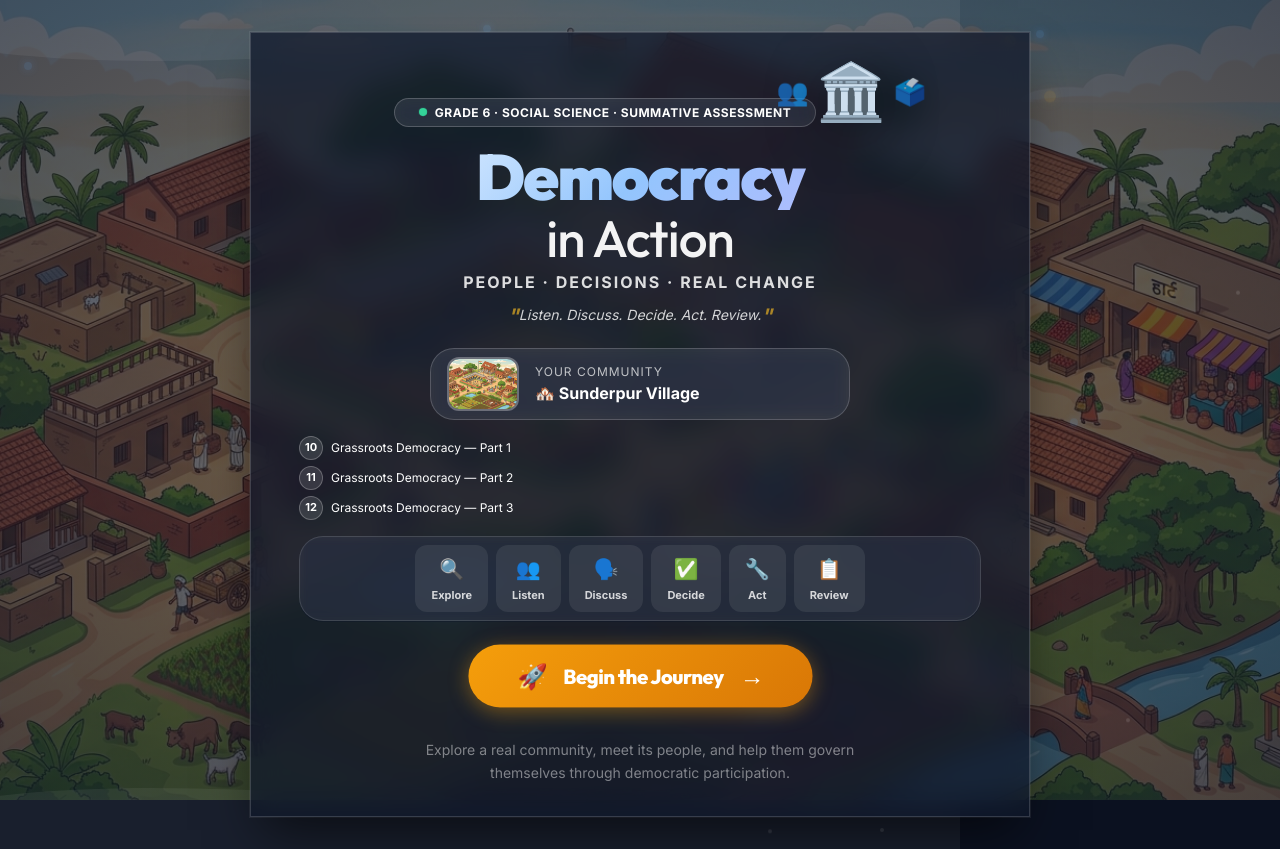
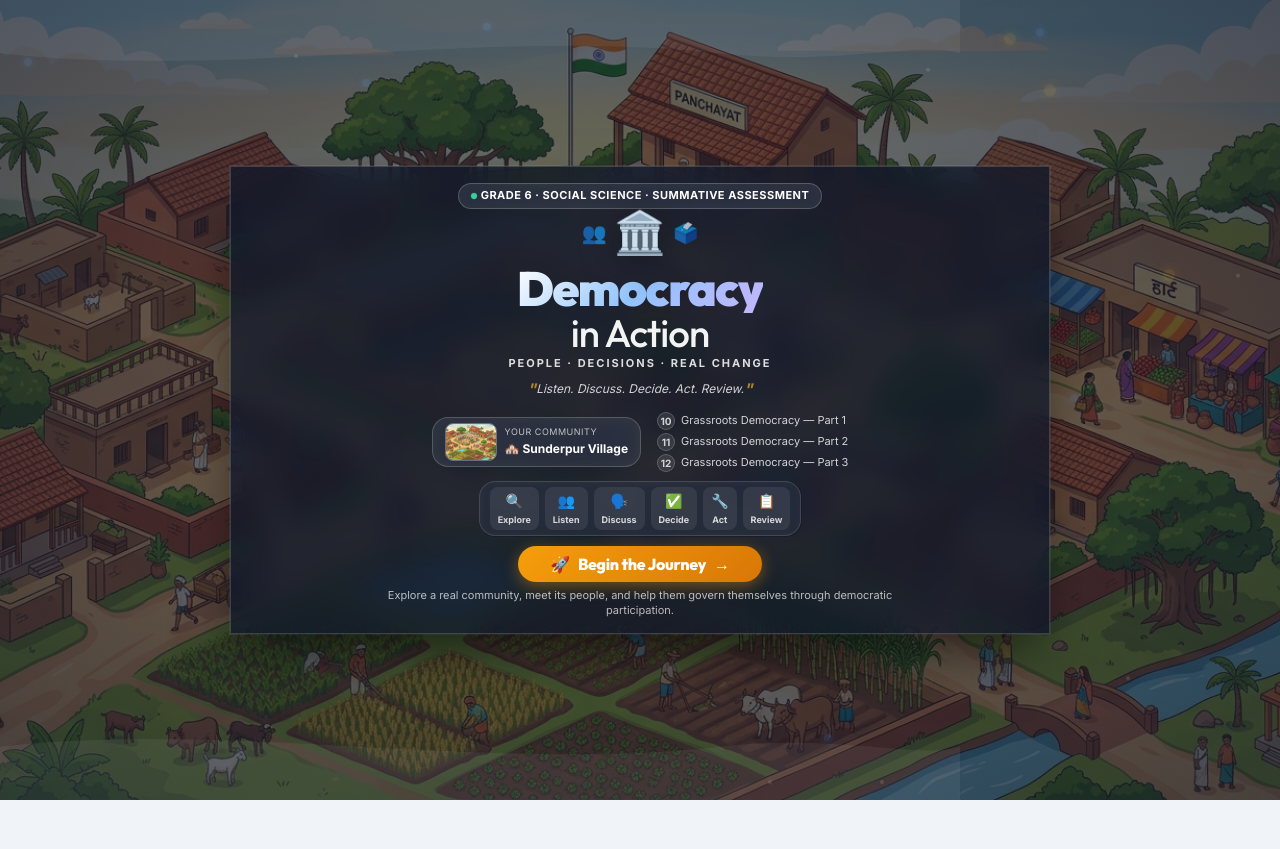
Before and after one commit to chirayumishra24/democracy-in-action, a React (Vite) app: page / in a window 1280 px wide. After the commit the page ends 800 px from the top, so only its background shows below. Built offline with nearby package versions, Linux system fonts and the light colour scheme.

Commit message:
fix(ui): 2-column zero-scroll layout for setup and intro screens

```diff
--- a/src/screens/IntroScreen/IntroScreen.css
+++ b/src/screens/IntroScreen/IntroScreen.css
@@ -1,12 +1,12 @@
 .intro-screen {
-  min-height: 100vh;
+  height: 100vh;
+  max-height: 100vh;
   display: flex;
-  align-items: flex-start;
+  align-items: center;
   justify-content: center;
   position: relative;
-  overflow-y: auto;
-  overflow-x: hidden;
-  padding: var(--space-xl) var(--space-md);
+  overflow: hidden;
+  padding: var(--space-sm) var(--space-md);
   background: #0b1120;
 }
 
@@ -94,39 +94,44 @@
   z-index: 10;
   text-align: center;
   color: white;
-  max-width: 780px;
+  max-width: 820px;
   width: 100%;
+  max-height: calc(100vh - 20px);
   margin: auto;
-  padding: var(--space-xl) var(--space-2xl);
-  background: rgba(15, 23, 42, 0.72);
+  padding: var(--space-md) var(--space-xl);
+  background: rgba(15, 23, 42, 0.76);
   backdrop-filter: blur(14px);
   -webkit-backdrop-filter: blur(14px);
   border: 1px solid rgba(255, 255, 255, 0.16);
   border-radius: var(--radius-2xl);
   box-shadow: 0 25px 50px -12px rgba(0, 0, 0, 0.6), 0 0 0 1px rgba(255, 255, 255, 0.08);
-  animation: fadeInUp 0.8s var(--ease-out);
+  animation: fadeInUp 0.4s var(--ease-out);
+  display: flex;
+  flex-direction: column;
+  align-items: center;
+  gap: 2px;
 }
 
 /* Badge */
 .intro-screen__badge {
   display: inline-flex;
   align-items: center;
-  gap: var(--space-sm);
-  padding: var(--space-xs) var(--space-lg);
+  gap: var(--space-xs);
+  padding: 3px 12px;
   background: rgba(255, 255, 255, 0.1);
   border: 1px solid rgba(255, 255, 255, 0.2);
   border-radius: var(--radius-full);
-  font-size: var(--text-xs);
+  font-size: 11px;
   font-weight: 700;
   letter-spacing: 0.5px;
   text-transform: uppercase;
-  margin-bottom: var(--space-md);
+  margin-bottom: 2px;
   backdrop-filter: blur(8px);
 }
 
 .intro-badge__dot {
-  width: 8px;
-  height: 8px;
+  width: 6px;
+  height: 6px;
   border-radius: 50%;
   background: #34d399;
   animation: pulse 2s ease-in-out infinite;
@@ -138,32 +143,32 @@
   display: inline-flex;
   align-items: center;
   justify-content: center;
-  margin-bottom: var(--space-xs);
-  height: 64px;
+  margin-bottom: 0px;
+  height: 48px;
 }
 
 .intro-screen__icon {
-  font-size: 56px;
-  filter: drop-shadow(0 8px 30px rgba(0, 0, 0, 0.4));
+  font-size: 42px;
+  filter: drop-shadow(0 6px 20px rgba(0, 0, 0, 0.4));
   animation: float 4s ease-in-out infinite;
 }
 
 .intro-screen__icon-float {
   position: absolute;
-  font-size: 26px;
+  font-size: 20px;
   opacity: 0.75;
   animation: float 5s ease-in-out infinite;
 }
 
 .intro-screen__icon-float--1 {
-  left: -40px;
-  top: 6px;
+  left: -32px;
+  top: 4px;
   animation-delay: 0.5s;
 }
 
 .intro-screen__icon-float--2 {
-  right: -40px;
-  top: 6px;
+  right: -32px;
+  top: 4px;
   animation-delay: 1s;
 }
 
@@ -171,13 +176,13 @@
 .intro-screen__title {
   display: flex;
   flex-direction: column;
-  margin-bottom: var(--space-xs);
+  margin-bottom: 0px;
 }
 
 .intro-screen__title-line1 {
-  font-size: clamp(2.4rem, 6vw, 4rem);
+  font-size: clamp(2rem, 4.5vw, 3rem);
   font-weight: 900;
-  letter-spacing: -2px;
+  letter-spacing: -1.5px;
   line-height: 1.05;
   background: linear-gradient(135deg, #ffffff, #93c5fd, #c4b5fd);
   -webkit-background-clip: text;
@@ -187,67 +192,74 @@
 }
 
 .intro-screen__title-line2 {
-  font-size: clamp(2rem, 5vw, 3.2rem);
+  font-size: clamp(1.6rem, 3.5vw, 2.4rem);
   font-weight: 400;
   letter-spacing: -1px;
-  line-height: 1.1;
+  line-height: 1.05;
   opacity: 0.95;
 }
 
 /* Subtitle */
 .intro-screen__subtitle {
-  font-size: var(--text-base);
+  font-size: 11px;
   opacity: 0.85;
   font-weight: 700;
   letter-spacing: 2px;
   text-transform: uppercase;
-  margin-bottom: 4px;
+  margin-bottom: 2px;
 }
 
 /* Tagline */
 .intro-screen__tagline {
   font-style: italic;
-  font-size: var(--text-sm);
+  font-size: 12px;
   opacity: 0.8;
-  margin-bottom: var(--space-md);
+  margin-bottom: 4px;
 }
 
 .intro-tagline__quote {
-  font-size: var(--text-xl);
+  font-size: var(--text-base);
   font-weight: 900;
   color: #fbbf24;
   opacity: 0.8;
   vertical-align: middle;
 }
 
+/* Middle row: Village card & Chapters side by side */
+.intro-screen__middle-row {
+  display: flex;
+  align-items: center;
+  justify-content: center;
+  gap: var(--space-md);
+  width: 100%;
+  margin: 3px 0;
+}
+
 /* Village preview card */
 .intro-screen__village-card {
   display: flex;
   align-items: center;
-  gap: var(--space-md);
+  gap: var(--space-sm);
   background: rgba(255, 255, 255, 0.1);
   border: 1px solid rgba(255, 255, 255, 0.18);
-  border-radius: var(--radius-xl);
-  padding: var(--space-sm) var(--space-md);
-  margin: 0 auto var(--space-md);
-  max-width: 420px;
+  border-radius: var(--radius-lg);
+  padding: 5px 12px;
+  margin: 0;
   backdrop-filter: blur(8px);
-  transition: all var(--duration-normal) var(--ease-out);
-  animation: fadeInUp 0.6s var(--ease-out) 0.3s both;
+  transition: all var(--duration-fast);
 }
 
 .intro-screen__village-card:hover {
   background: rgba(255, 255, 255, 0.16);
-  transform: translateY(-2px);
-  box-shadow: 0 8px 30px rgba(0, 0, 0, 0.3);
+  transform: translateY(-1px);
 }
 
 .intro-village__img {
-  width: 72px;
-  height: 54px;
+  width: 52px;
+  height: 38px;
   object-fit: cover;
-  border-radius: var(--radius-md);
-  border: 2px solid rgba(255, 255, 255, 0.3);
+  border-radius: var(--radius-sm);
+  border: 1px solid rgba(255, 255, 255, 0.3);
 }
 
 .intro-village__info {
@@ -257,14 +269,14 @@
 }
 
 .intro-village__label {
-  font-size: var(--text-xs);
+  font-size: 9px;
   text-transform: uppercase;
-  letter-spacing: 1px;
+  letter-spacing: 0.5px;
   opacity: 0.7;
 }
 
 .intro-village__name {
-  font-size: var(--text-base);
+  font-size: var(--text-xs);
   font-weight: 800;
 }
 
@@ -272,34 +284,30 @@
 .intro-screen__chapters {
   display: flex;
   flex-direction: column;
-  gap: 6px;
-  margin-bottom: var(--space-md);
+  gap: 3px;
+  margin: 0;
+  text-align: left;
 }
 
 .intro-chapter {
   display: inline-flex;
   align-items: center;
-  gap: var(--space-sm);
-  font-size: var(--text-xs);
-  opacity: 0.75;
-  animation: slideInLeft 0.5s var(--ease-out) both;
+  gap: 6px;
+  font-size: 11px;
+  opacity: 0.8;
 }
-
-.intro-chapter:nth-child(1) { animation-delay: 0.4s; }
-.intro-chapter:nth-child(2) { animation-delay: 0.55s; }
-.intro-chapter:nth-child(3) { animation-delay: 0.7s; }
 
 .intro-chapter__num {
   display: inline-flex;
   align-items: center;
   justify-content: center;
-  width: 24px;
-  height: 24px;
+  width: 18px;
+  height: 18px;
   border-radius: 50%;
   background: rgba(255, 255, 255, 0.12);
   border: 1px solid rgba(255, 255, 255, 0.25);
   font-weight: 800;
-  font-size: 11px;
+  font-size: 10px;
   flex-shrink: 0;
 }
 
@@ -308,13 +316,13 @@
   display: flex;
   align-items: center;
   justify-content: center;
-  gap: 8px;
+  gap: 6px;
   flex-wrap: wrap;
-  margin-bottom: var(--space-lg);
-  padding: var(--space-sm) var(--space-md);
+  margin: 4px 0 8px;
+  padding: 5px 10px;
   background: rgba(255, 255, 255, 0.08);
   border: 1px solid rgba(255, 255, 255, 0.12);
-  border-radius: var(--radius-xl);
+  border-radius: var(--radius-lg);
   backdrop-filter: blur(4px);
 }
 
@@ -322,28 +330,25 @@
   display: flex;
   flex-direction: column;
   align-items: center;
-  gap: 2px;
-  padding: var(--space-sm) var(--space-md);
+  gap: 1px;
+  padding: 3px 8px;
   background: rgba(255, 255, 255, 0.08);
-  border-radius: var(--radius-md);
-  font-size: var(--text-sm);
+  border-radius: var(--radius-sm);
+  font-size: var(--text-xs);
   font-weight: 700;
   white-space: nowrap;
-  transition: all var(--duration-fast);
-  animation: fadeInUp 0.4s var(--ease-out) both;
 }
 
 .flow-step:hover {
   background: rgba(255, 255, 255, 0.18);
-  transform: translateY(-3px);
 }
 
 .flow-step__emoji {
-  font-size: var(--text-xl);
+  font-size: 14px;
 }
 
 .flow-step__label {
-  font-size: 11px;
+  font-size: 9px;
   opacity: 0.8;
 }
 
@@ -351,58 +356,56 @@
 .intro-screen__start {
   display: inline-flex;
   align-items: center;
-  gap: var(--space-md);
-  padding: var(--space-md) var(--space-2xl);
+  gap: var(--space-sm);
+  padding: 8px var(--space-xl);
   background: linear-gradient(135deg, #f59e0b, #d97706);
   color: white;
   border-radius: var(--radius-full);
-  font-size: var(--text-xl);
+  font-size: var(--text-base);
   font-weight: 800;
-  letter-spacing: -0.5px;
-  box-shadow: 0 4px 20px rgba(245, 158, 11, 0.4), 0 0 0 0 rgba(245, 158, 11, 0.3);
-  transition: all var(--duration-normal) var(--ease-spring);
-  animation: pulse 2.5s ease-in-out infinite;
-  margin-bottom: var(--space-xl);
+  letter-spacing: -0.3px;
+  box-shadow: 0 4px 16px rgba(245, 158, 11, 0.4);
+  transition: all var(--duration-fast);
+  margin-bottom: 4px;
   cursor: pointer;
   border: none;
 }
 
 .intro-screen__start:hover {
-  transform: scale(1.06) translateY(-2px);
-  box-shadow: 0 8px 30px rgba(245, 158, 11, 0.5), 0 0 0 4px rgba(245, 158, 11, 0.15);
-}
-
-.intro-start__icon {
-  font-size: var(--text-2xl);
-}
-
-.intro-start__arrow {
-  font-size: var(--text-2xl);
-  transition: transform var(--duration-fast);
-}
-
-.intro-screen__start:hover .intro-start__arrow {
-  transform: translateX(4px);
+  transform: translateY(-2px);
+  box-shadow: 0 6px 20px rgba(245, 158, 11, 0.5);
 }
 
 /* Note */
 .intro-screen__note {
-  font-size: var(--text-sm);
-  opacity: 0.45;
-  max-width: 480px;
-  margin: 0 auto;
-  line-height: 1.6;
+  font-size: 11px;
+  opacity: 0.7;
+  margin: 0;
+  max-width: 520px;
+  line-height: 1.3;
 }
 
 /* ── Responsive ── */
 @media (max-width: 640px) {
-  .intro-screen__content {
-    padding: var(--space-lg) var(--space-md);
+  .intro-screen {
+    height: auto;
+    min-height: 100vh;
+    overflow-y: auto;
   }
 
-  .intro-screen__title-line1 { font-size: 2.8rem; }
-  .intro-screen__title-line2 { font-size: 2rem; }
-  .intro-screen__icon { font-size: 56px; }
+  .intro-screen__middle-row {
+    flex-direction: column;
+    gap: var(--space-xs);
+  }
+
+  .intro-screen__content {
+    max-height: none;
+    padding: var(--space-md);
+  }
+
+  .intro-screen__title-line1 { font-size: 2.2rem; }
+  .intro-screen__title-line2 { font-size: 1.6rem; }
+  .intro-screen__icon { font-size: 40px; }
   .intro-screen__icon-float { display: none; }
 
   .intro-screen__village-card {
@@ -410,14 +413,14 @@
   }
 
   .flow-step {
-    padding: var(--space-xs) var(--space-sm);
+    padding: 3px 6px;
   }
 
-  .flow-step__emoji { font-size: var(--text-base); }
+  .flow-step__emoji { font-size: 13px; }
   .flow-step__label { font-size: 9px; }
 
   .intro-screen__start {
-    padding: var(--space-sm) var(--space-xl);
-    font-size: var(--text-lg);
+    padding: 8px var(--space-lg);
+    font-size: var(--text-sm);
   }
 }
--- a/src/screens/IntroScreen/IntroScreen.tsx
+++ b/src/screens/IntroScreen/IntroScreen.tsx
@@ -67,7 +67,8 @@ export default function IntroScreen() {
           <span className="intro-tagline__quote">"</span>
         </div>
 
-        {/* Village preview card */}
+        {/* Middle row: Village preview card & Chapters */}
+        <div className="intro-screen__middle-row">
           <div className="intro-screen__village-card">
             <img src="/images/village-hero.jpg" alt="Sunderpur Village" className="intro-village__img" />
             <div className="intro-village__info">
@@ -76,7 +77,6 @@ export default function IntroScreen() {
             </div>
           </div>
 
-        {/* Chapters */}
           <div className="intro-screen__chapters">
             <div className="intro-chapter">
               <span className="intro-chapter__num">10</span>
@@ -89,6 +89,7 @@ export default function IntroScreen() {
             <div className="intro-chapter">
               <span className="intro-chapter__num">12</span>
               <span>Grassroots Democracy — Part 3</span>
+            </div>
           </div>
         </div>
 
--- a/src/screens/SetupScreen/SetupScreen.css
+++ b/src/screens/SetupScreen/SetupScreen.css
@@ -1,9 +1,11 @@
 .setup-screen {
-  min-height: 100vh;
+  height: 100vh;
+  max-height: 100vh;
   display: flex;
   align-items: center;
   justify-content: center;
-  padding: var(--space-xl);
+  padding: var(--space-md);
+  overflow: hidden;
   background:
     linear-gradient(180deg, rgba(248, 250, 252, 0.94), rgba(241, 245, 249, 0.92)),
     url('/images/results-pattern.jpg') center/800px repeat;
@@ -12,87 +14,135 @@
 }
 
 .setup-screen__card {
-  background: rgba(255, 255, 255, 0.95);
-  backdrop-filter: blur(12px);
+  background: rgba(255, 255, 255, 0.96);
+  backdrop-filter: blur(14px);
+  -webkit-backdrop-filter: blur(14px);
   border-radius: var(--radius-xl);
-  padding: var(--space-2xl);
-  max-width: 620px;
+  padding: var(--space-lg) var(--space-xl);
+  max-width: 820px;
   width: 100%;
+  max-height: calc(100vh - 32px);
   box-shadow: 0 20px 40px -15px rgba(15, 23, 42, 0.15), 0 0 0 1px rgba(226, 232, 240, 0.8);
   border: 1px solid rgba(226, 232, 240, 0.8);
-  animation: fadeInUp 0.5s var(--ease-out);
+  animation: fadeInUp 0.4s var(--ease-out);
+  display: flex;
+  flex-direction: column;
+  gap: var(--space-sm);
   position: relative;
   z-index: 1;
 }
 
+.setup-screen__header {
+  text-align: center;
+}
+
 .setup-screen__title {
-  font-size: var(--text-3xl);
-  text-align: center;
-  margin-bottom: var(--space-sm);
+  font-size: var(--text-2xl);
+  font-weight: 900;
+  margin-bottom: 2px;
+  color: var(--text);
 }
 
 .setup-screen__desc {
-  text-align: center;
+  font-size: var(--text-xs);
   color: var(--text-muted);
-  margin-bottom: var(--space-xl);
+  margin: 0;
+}
+
+.setup-screen__body {
+  display: grid;
+  grid-template-columns: 1.15fr 0.85fr;
+  gap: var(--space-lg);
+  align-items: start;
+}
+
+.setup-column {
+  display: flex;
+  flex-direction: column;
+  gap: var(--space-sm);
 }
 
 .setup-section {
-  margin-bottom: var(--space-xl);
+  display: flex;
+  flex-direction: column;
 }
 
-.setup-section h3 {
-  font-size: var(--text-lg);
-  margin-bottom: var(--space-md);
+.setup-section-label {
+  display: block;
+  font-size: var(--text-xs);
+  font-weight: 800;
   color: var(--primary);
+  text-transform: uppercase;
+  letter-spacing: 0.5px;
+  margin-bottom: 6px;
 }
 
 .setup-modes {
   display: grid;
   grid-template-columns: 1fr 1fr;
-  gap: var(--space-md);
+  gap: 8px;
 }
 
 .setup-mode {
   display: flex;
-  flex-direction: column;
   align-items: center;
-  gap: var(--space-xs);
-  padding: var(--space-lg);
+  gap: 10px;
+  padding: 10px 12px;
   border: 2px solid var(--border);
   border-radius: var(--radius-lg);
-  transition: all var(--duration-normal) var(--ease-out);
+  transition: all var(--duration-fast) var(--ease-out);
   cursor: pointer;
   background: var(--surface);
+  text-align: left;
 }
 
 .setup-mode:hover {
   border-color: var(--primary-lighter);
-  transform: translateY(-2px);
-  box-shadow: var(--shadow-md);
+  transform: translateY(-1px);
+  box-shadow: var(--shadow-sm);
 }
 
 .setup-mode--active {
   border-color: var(--primary-light);
   background: var(--phase-explore-bg);
-  box-shadow: 0 0 0 3px rgba(37,99,235,0.15);
+  box-shadow: 0 0 0 2px rgba(37, 99, 235, 0.15);
 }
 
-.setup-mode__icon { font-size: var(--text-3xl); }
-.setup-mode__label { font-weight: 800; font-size: var(--text-base); }
-.setup-mode__desc { font-size: var(--text-xs); color: var(--text-muted); }
+.setup-mode__icon {
+  font-size: 24px;
+  flex-shrink: 0;
+}
+
+.setup-mode__info {
+  display: flex;
+  flex-direction: column;
+}
+
+.setup-mode__label {
+  font-weight: 800;
+  font-size: var(--text-sm);
+  color: var(--text);
+  line-height: 1.2;
+}
+
+.setup-mode__desc {
+  font-size: 11px;
+  color: var(--text-muted);
+  line-height: 1.2;
+  margin-top: 1px;
+}
 
 .setup-team-inputs {
-  display: flex;
-  flex-direction: column;
-  gap: var(--space-md);
+  display: grid;
+  grid-template-columns: 1fr 1fr;
+  gap: 10px;
 }
 
 .setup-team-input__label {
   display: block;
   font-weight: 700;
-  font-size: var(--text-sm);
-  margin-bottom: var(--space-xs);
+  font-size: var(--text-xs);
+  margin-bottom: 4px;
 }
 
 .team-label-a { color: var(--team-a); }
@@ -100,10 +150,10 @@
 
 .setup-team-input__field {
   width: 100%;
-  padding: var(--space-sm) var(--space-md);
+  padding: 7px 10px;
   border: 2px solid var(--border);
   border-radius: var(--radius-md);
-  font-size: var(--text-base);
+  font-size: var(--text-sm);
   transition: border-color var(--duration-fast);
 }
 
@@ -112,36 +162,60 @@
   outline: none;
 }
 
+/* Mission steps */
 .setup-mission {
   display: flex;
   flex-direction: column;
-  gap: var(--space-sm);
+  gap: 6px;
 }
 
 .setup-mission__step {
   display: flex;
-  align-items: flex-start;
-  gap: var(--space-sm);
-  padding: var(--space-sm) var(--space-md);
+  align-items: center;
+  gap: 10px;
+  padding: 6px 10px;
   background: var(--border-light);
   border-radius: var(--radius-md);
-  animation: slideInLeft 0.4s var(--ease-out) both;
 }
 
-.setup-mission__step:nth-child(2) { animation-delay: 0.1s; }
-.setup-mission__step:nth-child(3) { animation-delay: 0.2s; }
-.setup-mission__step:nth-child(4) { animation-delay: 0.3s; }
-
-.setup-mission__step span { font-size: var(--text-xl); flex-shrink: 0; }
-.setup-mission__step p { font-size: var(--text-sm); color: var(--text-muted); margin-top: 2px; }
-
-.setup-screen .btn-large {
-  width: 100%;
-  margin-top: var(--space-md);
+.mission-icon {
+  font-size: 18px;
+  flex-shrink: 0;
 }
 
-@media (max-width: 640px) {
-  .setup-screen { padding: var(--space-md); }
-  .setup-screen__card { padding: var(--space-lg); }
-  .setup-modes { grid-template-columns: 1fr; }
+.setup-mission__step strong {
+  font-size: var(--text-xs);
+  color: var(--text);
+  display: block;
 }
+
+.setup-mission__step p {
+  font-size: 11px;
+  color: var(--text-muted);
+  margin: 0;
+  line-height: 1.2;
+}
+
+.setup-submit-btn {
+  width: 100%;
+  margin-top: 4px;
+  padding: 12px var(--space-xl);
+  font-size: var(--text-base);
+  font-weight: 800;
+  display: flex;
+  align-items: center;
+  justify-content: center;
+  gap: 8px;
+}
+
+@media (max-width: 768px) {
+  .setup-screen {
+    height: auto;
+    min-height: 100vh;
+    overflow-y: auto;
+  }
+  .setup-screen__body {
+    grid-template-columns: 1fr;
+    gap: var(--space-md);
+  }
+}
```
Also changed, not shown: src/screens/SetupScreen/SetupScreen.tsx (+64 -20 lines). Lines whose indentation alone changed are shown as unchanged.
